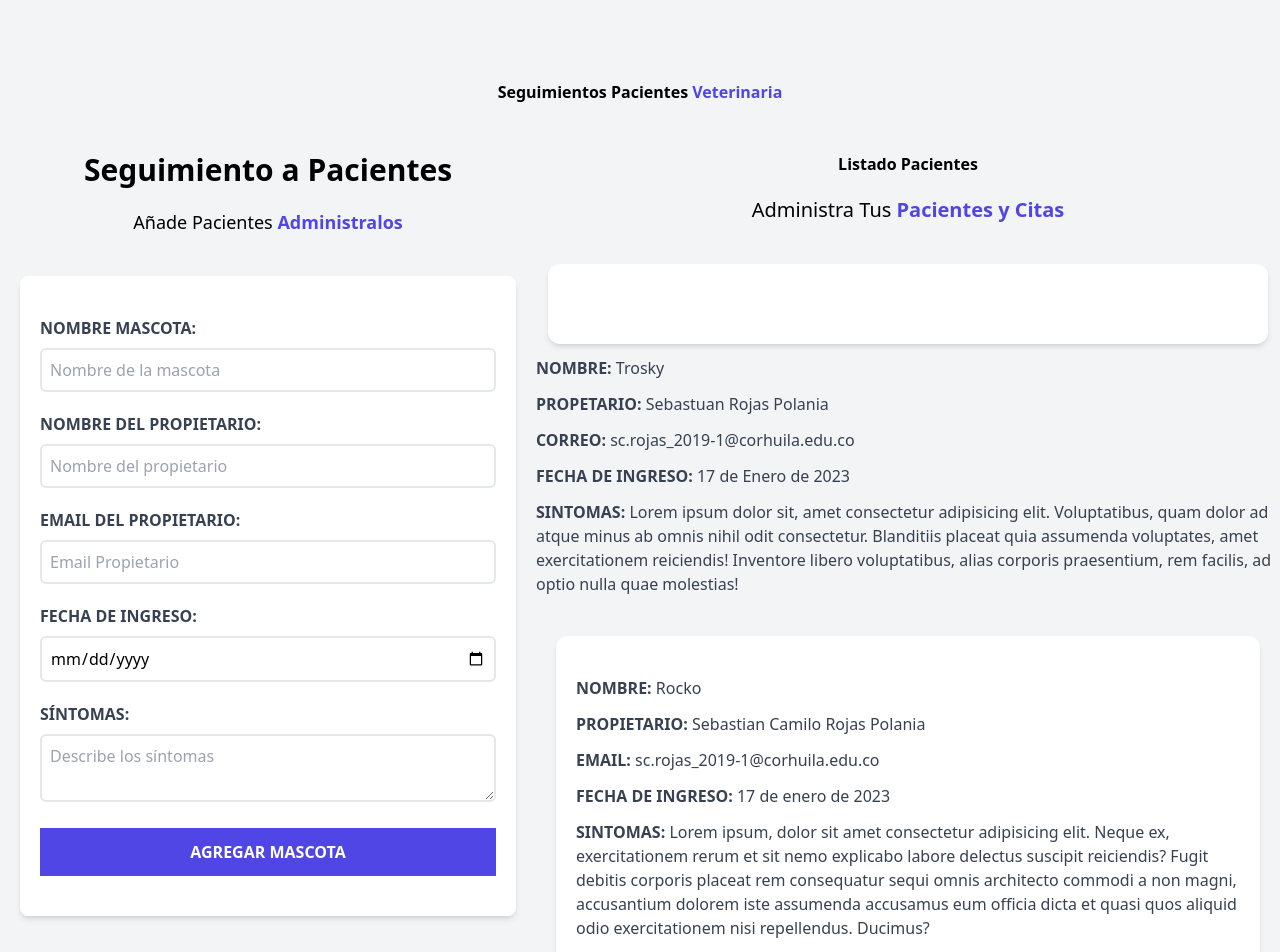
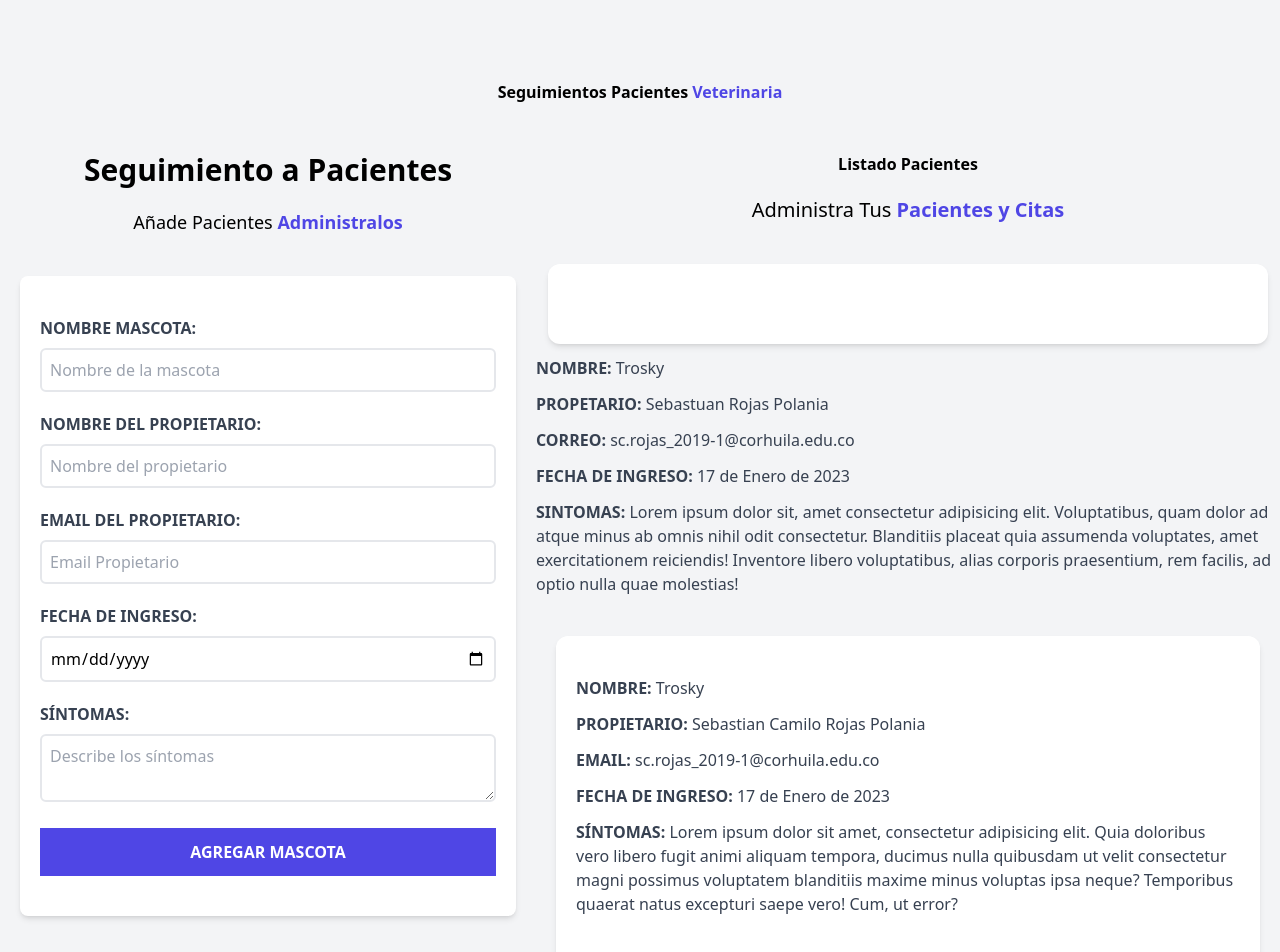
Before and after one commit to SebitasRojas2023/Trabajosebas, a React (Vite) app: page / in a window 1280 px wide. Shown: the top 952 px of the page. Built offline with nearby package versions, Linux system fonts and the light colour scheme.

Commit message:
savecommit

```diff
--- a/src/components/Pacientes.jsx
+++ b/src/components/Pacientes.jsx
@@ -1,21 +1,27 @@
+const Pacientes = () => {
+  return (
+    <div className="m-3 bg-white shadow-md px-5 py-10 rounded-xl mx-5 my-10">
+        <p className="font-bold mb-3 text-gray-700 uppercase">
+          Nombre:{' '} <span className="font-normal normal-case">Trosky</span>
+        </p>
 
-  const Pacientes = () => {
-    return (
-      <div className="m-3 bg-white shadow-md px-5 py-10 rounded-xl m-5 my-10">
-          <p className="font-bold mb-3 text-gray-700 uppercase">Nombre:{" "} <span className='font-normal normal-case'>Rocko</span></p>
-          <p className="font-bold mb-3 text-gray-700 uppercase">Propietario:{" "} <span className='font-normal normal-case'>Sebastian Camilo Rojas Polania</span></p>
-          <p className="font-bold mb-3 text-gray-700 uppercase">Email:{" "} <span className='font-normal normal-case'>sc.rojas_2019-1@corhuila.edu.co</span></p>
-          <p className="font-bold mb-3 text-gray-700 uppercase">Fecha de ingreso:{" "} <span className='font-normal normal-case'>17 de enero de 2023</span></p>
-          <p className="font-bold mb-3 text-gray-700 uppercase">Sintomas:{" "} <span className='font-normal normal-case'>Lorem ipsum, dolor sit amet consectetur adipisicing elit. Neque ex, exercitationem rerum et sit nemo explicabo labore delectus suscipit reiciendis? Fugit debitis corporis placeat rem consequatur sequi omnis architecto commodi a non magni, accusantium dolorem iste assumenda accusamus eum officia dicta et quasi quos aliquid odio exercitationem nisi repellendus. Ducimus?</span></p>
+        <p className="font-bold mb-3 text-gray-700 uppercase">
+          Propietario:{' '} <span className="font-normal normal-case">Sebastian Camilo Rojas Polania</span>
+        </p>
 
+        <p className="font-bold mb-3 text-gray-700 uppercase">
+          Email:{' '} <span className="font-normal normal-case">sc.rojas_2019-1@corhuila.edu.co</span>
+        </p>
 
+        <p className="font-bold mb-3 text-gray-700 uppercase">
+          Fecha de Ingreso:{' '} <span className="font-normal normal-case">17 de Enero de 2023</span>
+        </p>
 
-
-
-
-
-        </div>
-    )
-  }
+        <p className="font-bold mb-3 text-gray-700 uppercase">
+          Síntomas:{' '} <span className="font-normal normal-case">Lorem ipsum dolor sit amet, consectetur adipisicing elit. Quia doloribus vero libero fugit animi aliquam tempora, ducimus nulla quibusdam ut velit consectetur magni possimus voluptatem blanditiis maxime minus voluptas ipsa neque? Temporibus quaerat natus excepturi saepe vero! Cum, ut error?</span>
+        </p>
+      </div>
+  )
+}
 
 export default Pacientes
```
